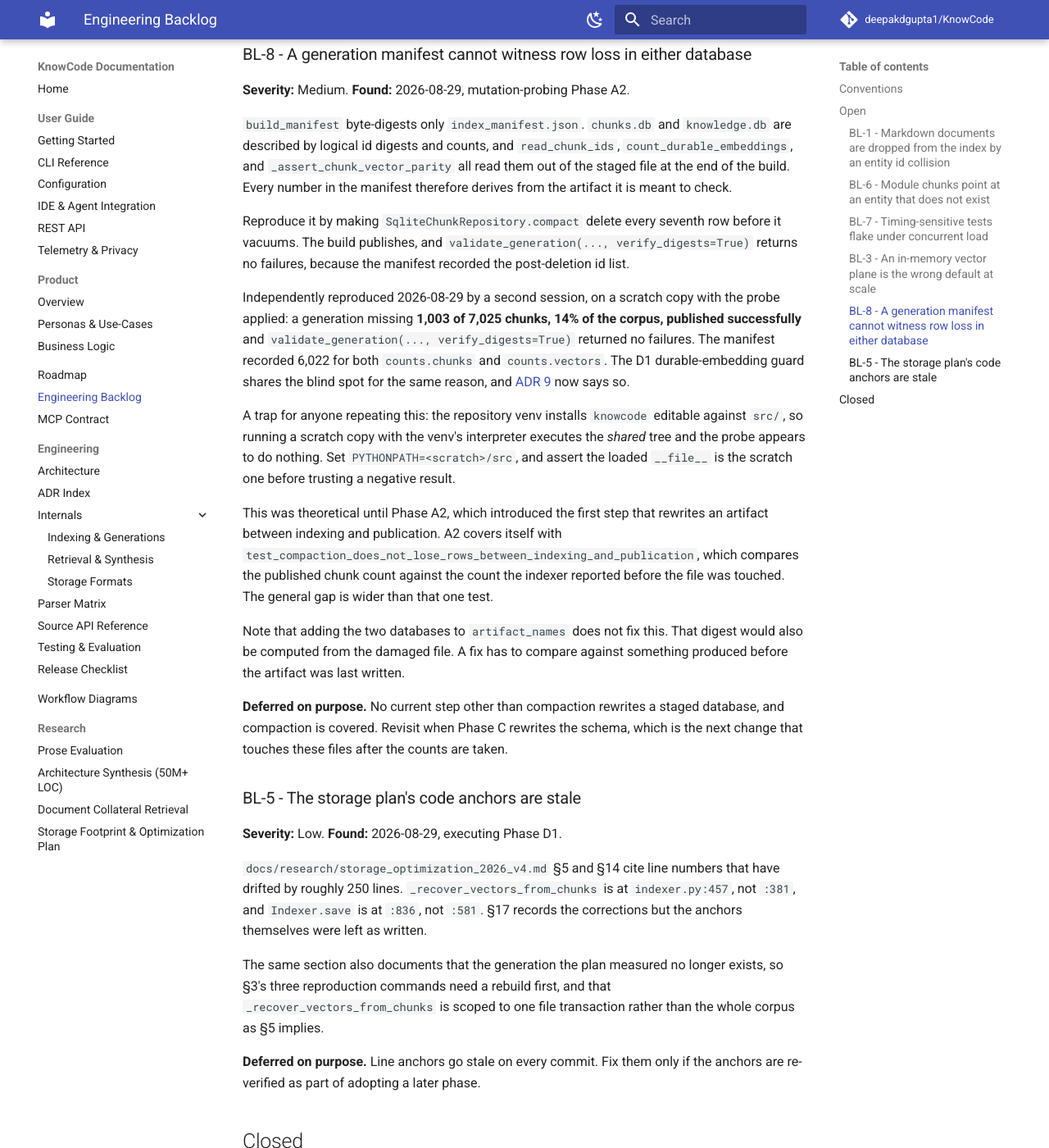
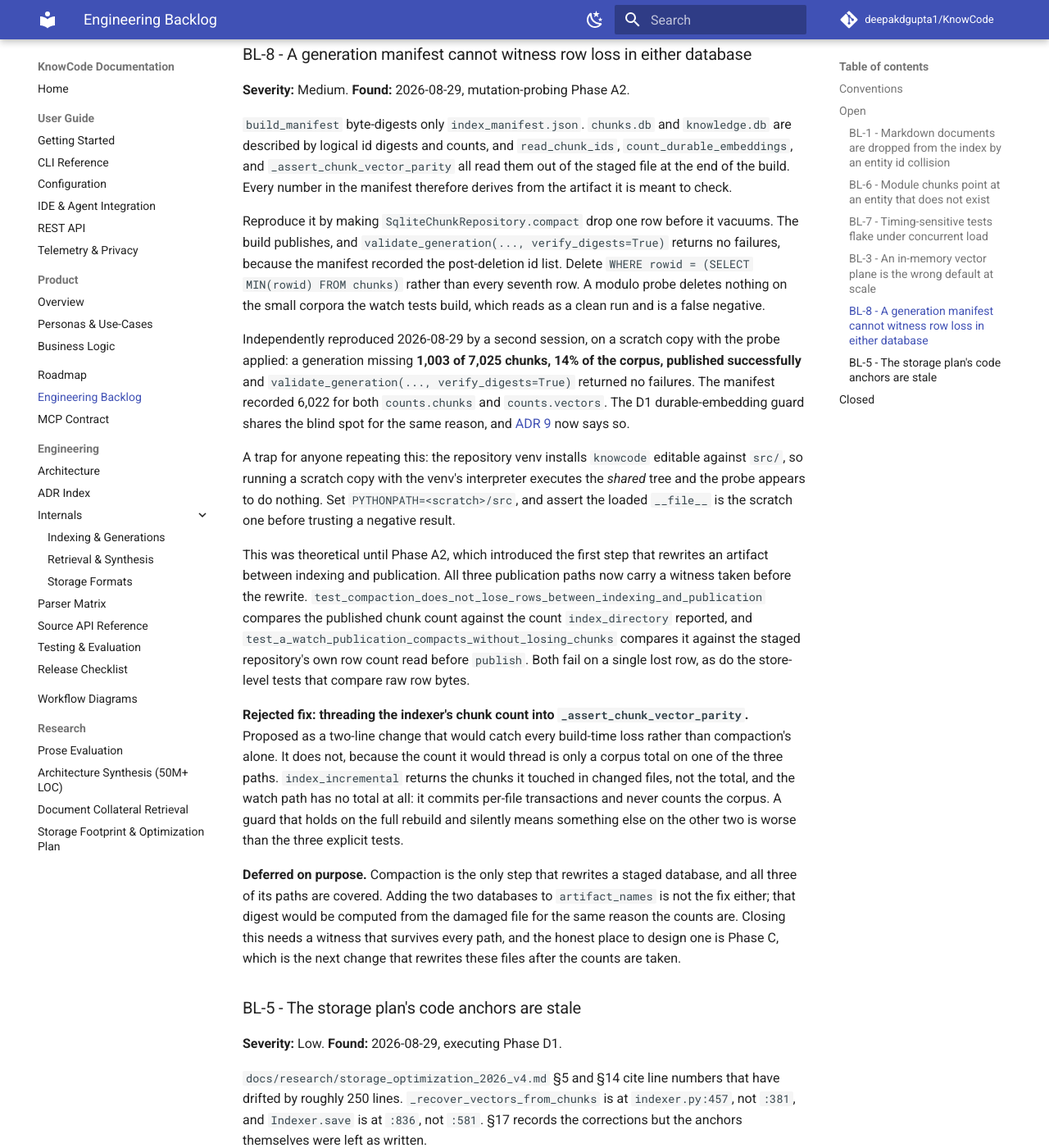
Before and after one commit to deepakdgupta1/KnowCode, an MkDocs documentation site: the page built from docs/engineering/backlog.md, in a window 1280 px wide and 1400 px high, scrolled down 3665 px. Shown: the whole window at 82% size. Built offline with MkDocs 1.6.1 and Material for MkDocs 9.7.7, drawn with Linux system fonts in a browser that asks for light colours; comment, search, counter and statistics services are not loaded.

Commit message:
test(service): witness the watch path's compaction too
A2 added compact() to StagedGenerationWriter.publish and left that path
untested. It has the same blind spot the full rebuild has (BL-8): the
manifest's chunk and vector counts are both read out of chunks.db after
publish() compacts it, so a lossy rewrite produces a manifest that agrees
with the damage. The staged repository's own row count, read before
publish runs, is the only number on this path that does not come from the
compacted file.

The probe that proves the assertion is tight is a single deleted row, not
every seventh. A modulo probe deletes nothing on the small corpora these
watch tests build, and reads as a clean run. That cost this session one
false negative and another session two, and it is now written into BL-8's
reproduction.

BL-8 also records the fix that was offered and declined. Threading the
indexer's chunk count into _assert_chunk_vector_parity looks like two
lines but only holds on the full rebuild: index_incremental returns the
chunks in changed files rather than a total, and the watch path never
counts the corpus at all. A guard that means one thing on one path and
something else on the others is worse than three explicit tests.

```diff
--- a/docs/engineering/backlog.md
+++ b/docs/engineering/backlog.md
@@ -169,10 +169,12 @@ and building a cache tier before any repository needs one is speculative.
 all read them out of the staged file at the end of the build. Every number in
 the manifest therefore derives from the artifact it is meant to check.
 
-Reproduce it by making `SqliteChunkRepository.compact` delete every seventh row
-before it vacuums. The build publishes, and
-`validate_generation(..., verify_digests=True)` returns no failures, because
-the manifest recorded the post-deletion id list.
+Reproduce it by making `SqliteChunkRepository.compact` drop one row before it
+vacuums. The build publishes, and `validate_generation(..., verify_digests=True)`
+returns no failures, because the manifest recorded the post-deletion id list.
+Delete `WHERE rowid = (SELECT MIN(rowid) FROM chunks)` rather than every
+seventh row. A modulo probe deletes nothing on the small corpora the watch
+tests build, which reads as a clean run and is a false negative.
 
 Independently reproduced 2026-08-29 by a second session, on a scratch copy with
 the probe applied: a generation missing **1,003 of 7,025 chunks, 14% of the
@@ -188,19 +190,30 @@ executes the *shared* tree and the probe appears to do nothing. Set
 before trusting a negative result.
 
 This was theoretical until Phase A2, which introduced the first step that
-rewrites an artifact between indexing and publication. A2 covers itself with
-`test_compaction_does_not_lose_rows_between_indexing_and_publication`, which
-compares the published chunk count against the count the indexer reported
-before the file was touched. The general gap is wider than that one test.
+rewrites an artifact between indexing and publication. All three publication
+paths now carry a witness taken before the rewrite.
+`test_compaction_does_not_lose_rows_between_indexing_and_publication` compares
+the published chunk count against the count `index_directory` reported, and
+`test_a_watch_publication_compacts_without_losing_chunks` compares it against
+the staged repository's own row count read before `publish`. Both fail on a
+single lost row, as do the store-level tests that compare raw row bytes.
 
-Note that adding the two databases to `artifact_names` does not fix this. That
-digest would also be computed from the damaged file. A fix has to compare
-against something produced before the artifact was last written.
+**Rejected fix: threading the indexer's chunk count into
+`_assert_chunk_vector_parity`.** Proposed as a two-line change that would catch
+every build-time loss rather than compaction's alone. It does not, because the
+count it would thread is only a corpus total on one of the three paths.
+`index_incremental` returns the chunks it touched in changed files, not the
+total, and the watch path has no total at all: it commits per-file
+transactions and never counts the corpus. A guard that holds on the full
+rebuild and silently means something else on the other two is worse than the
+three explicit tests.
 
-**Deferred on purpose.** No current step other than compaction rewrites a
-staged database, and compaction is covered. Revisit when Phase C rewrites the
-schema, which is the next change that touches these files after the counts are
-taken.
+**Deferred on purpose.** Compaction is the only step that rewrites a staged
+database, and all three of its paths are covered. Adding the two databases to
+`artifact_names` is not the fix either; that digest would be computed from the
+damaged file for the same reason the counts are. Closing this needs a witness
+that survives every path, and the honest place to design one is Phase C, which
+is the next change that rewrites these files after the counts are taken.
 
 ### BL-5 - The storage plan's code anchors are stale
 
```
Also changed, not shown: 1 other file.
